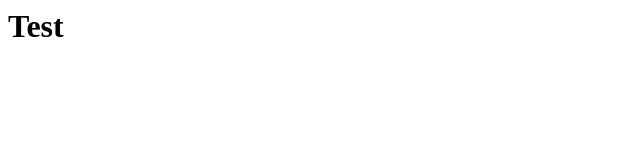
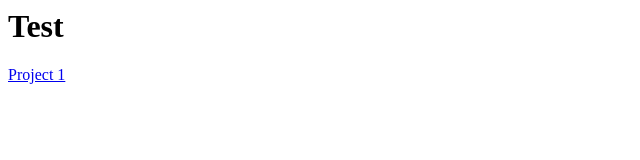
Before and after one commit to SchmBe222324/Medt1, a plain HTML site: page index.html in a window 1280 px wide. Shown: the full height of the page, 0-640 px from the left. Drawn offline with Linux system fonts and the light colour scheme.

Commit message:
Update index.html

```diff
--- a/index.html
+++ b/index.html
@@ -1 +1,2 @@
 <h1>Test</h1>
+<a href="Project1/index.html">Project 1</a>
```
